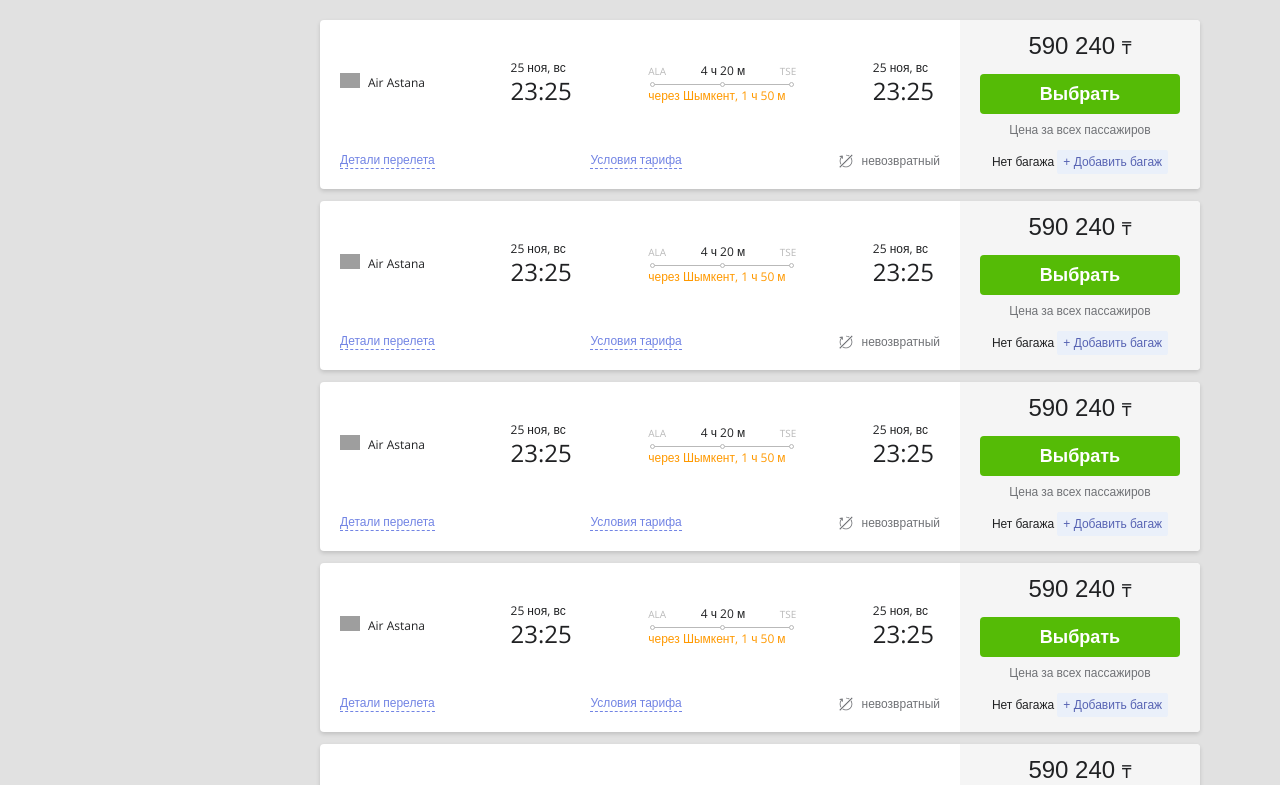
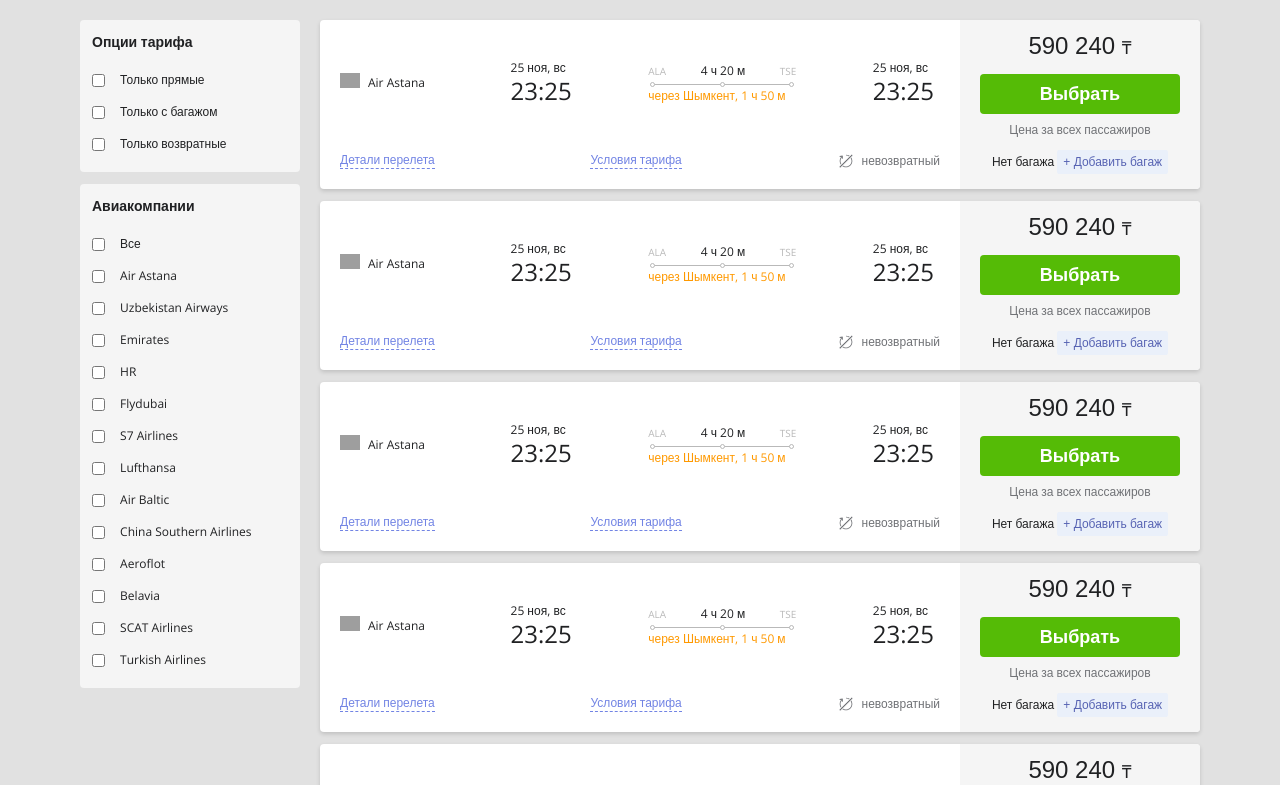
Before and after one commit to nurbakhyt/aviatravel-search-page, a Vue app: page / in a window 1280 px wide. Shown: the top 785 px of the page. Built offline with nearby package versions, Linux system fonts and the light colour scheme; grey boxes are pictures that could not be loaded.

Commit message:
Блок фильтров только layout

```diff
--- /dev/null
+++ b/src/components/Checkbox.vue
@@ -0,0 +1,37 @@
+<template>
+  <label
+    :for="item.code"
+    class="checkbox"
+  >
+    <input
+      :id="item.code"
+      type="checkbox"
+      class="checkbox__input"
+    >
+    {{ item.value }}
+  </label>
+</template>
+
+<script lang="ts">
+import { Component, Prop, Vue } from 'vue-property-decorator';
+
+@Component
+export default class Checkbox extends Vue {
+  @Prop({ required: true })
+  item!: FilterOption;
+}
+</script>
+
+<style scoped>
+.checkbox {
+  display: block;
+  font-size: 12px;
+  line-height: 32px;
+  padding: 0 12px;
+}
+
+.checkbox__input {
+  margin-right: 12px;
+  vertical-align: middle;
+}
+</style>
--- /dev/null
+++ b/src/components/FilterBlock.vue
@@ -0,0 +1,45 @@
+<template>
+  <div class="filter">
+    <p class="filter__title">{{ title }}</p>
+
+    <checkbox
+      v-for="filter in filters"
+      :key="filter.code"
+      :item="filter"
+    />
+  </div>
+</template>
+
+<script lang="ts">
+import { Component, Prop, Vue } from 'vue-property-decorator';
+import Checkbox from '@/components/Checkbox.vue';
+
+@Component({
+  components: { Checkbox },
+})
+export default class FilterBlock extends Vue {
+  @Prop()
+  title!: string;
+
+  @Prop({ required: true })
+  filters!: FilterOption[];
+}
+</script>
+
+<style scoped>
+.filter {
+  background-color: #f5f5f5;
+  border-radius: 4px;
+  color: var(--deepDark);
+  margin-bottom: 12px;
+  padding: 12px 0;
+}
+
+.filter__title {
+  font-size: 14px;
+  font-weight: bold;
+  line-height: 20px;
+  padding: 0 12px;
+  margin-bottom: 12px;
+}
+</style>
--- a/src/components/Filters.vue
+++ b/src/components/Filters.vue
@@ -1,12 +1,73 @@
 <template>
-  <div class="filters"></div>
+  <aside class="filters">
+    <filter-block
+      title="Опции тарифа"
+      :filters="tariffs"
+    />
+
+    <filter-block
+      title="Авиакомпании"
+      :filters="airlines"
+    />
+  </aside>
 </template>
 
 <script lang="ts">
 import { Component, Vue } from 'vue-property-decorator';
+import FilterBlock from '@/components/FilterBlock.vue';
 
-@Component
-export default class Filters extends Vue {}
+type FiltersTree = {
+  tariffs: IsomorphicObject;
+  airlines: IsomorphicObject;
+};
+
+@Component({
+  components: { FilterBlock },
+})
+export default class Filters extends Vue {
+  filters: FiltersTree = {
+    tariffs: {
+      onlyDirect: 'Только прямые',
+      onlyWithBaggage: 'Только с багажом',
+      onlyReturnable: 'Только возвратные',
+    },
+    airlines: {
+      ALL: 'Все',
+      KC: 'Air Astana',
+      HY: 'Uzbekistan Airways',
+      EK: 'Emirates',
+      HR: 'HR',
+      FZ: 'Flydubai',
+      S7: 'S7 Airlines',
+      LH: 'Lufthansa',
+      BT: 'Air Baltic',
+      CZ: 'China Southern Airlines',
+      SU: 'Aeroflot',
+      B2: 'Belavia',
+      DV: 'SCAT Airlines',
+      TK: 'Turkish Airlines',
+    },
+  }
+
+  get airlines(): FilterOption[] {
+    return Filters.transformToOptions(this.filters.airlines);
+  }
+
+  get tariffs(): FilterOption[] {
+    return Filters.transformToOptions(this.filters.tariffs);
+  }
+
+  static transformToOptions(obj: IsomorphicObject): FilterOption[] {
+    return Object.keys(obj)
+      .reduce((arr: FilterOption[], key: string) => ([
+        ...arr,
+        {
+          code: key,
+          value: obj[key],
+        },
+      ]), []);
+  }
+}
 </script>
 
 <style scoped>
```
Also changed, not shown: src/types.d.ts (+11 -2 lines).
